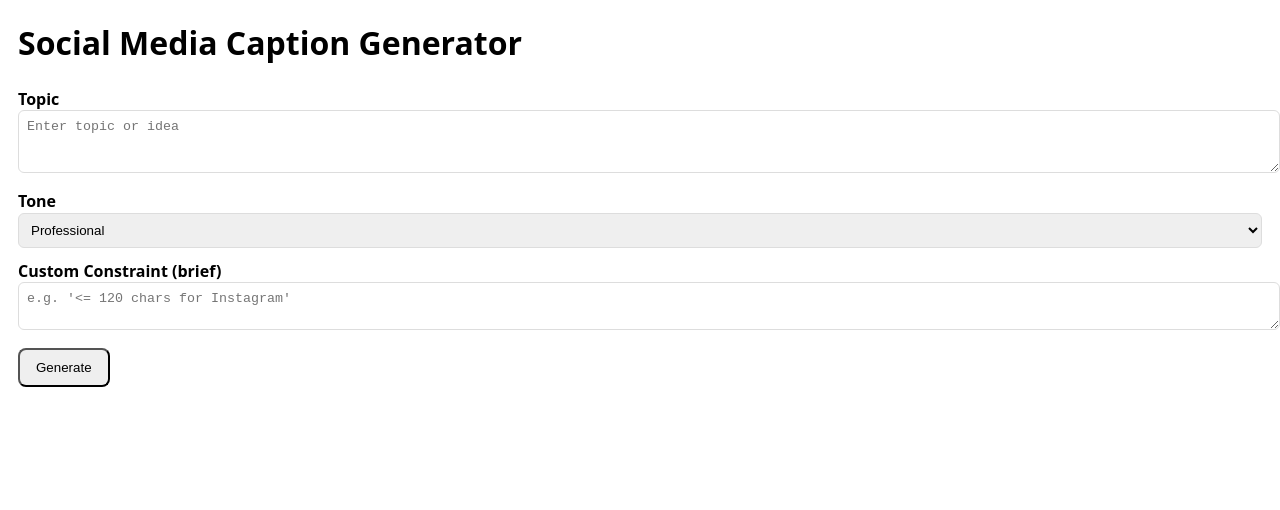
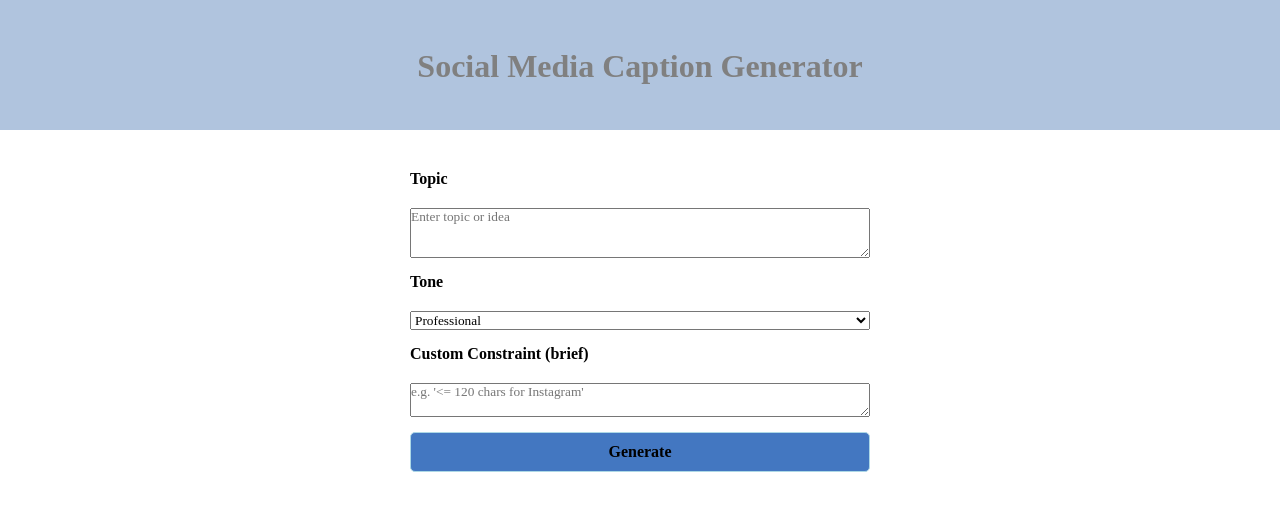
Before and after one commit to MfobesTechJournal/Caption_Craft, a plain HTML site: page index.html in a window 1280 px wide. Drawn offline with Linux system fonts and the light colour scheme.

Commit message:
Add updated style.css, 18:24 on 16/10/2025

```diff
--- a/style.css
+++ b/style.css
@@ -1,6 +1,56 @@
-/* Minimal base styling */
-body { font-family: system-ui, -apple-system, "Segoe UI", Roboto, "Helvetica Neue", Arial; margin:18px; line-height:1.4; }
-label{display:block;margin-top:12px;font-weight:600}
-textarea, select{width:100%;padding:8px;border-radius:6px;border:1px solid #ddd}
-button{margin-top:12px;padding:10px 16px;border-radius:8px;cursor:pointer}
-.card{border:1px solid #e6e6e6;padding:12px;margin-top:12px;border-radius:8px;background:#fafafa}
+* {
+  margin: 0;
+  padding: 0;
+  box-sizing: border-box;
+  font-family: Lora;
+}
+main {
+  display: grid;
+  gap: 15px;
+  max-width: 500px;
+  margin: 20px auto;
+  padding: 20px;
+  font-weight: bold;
+}
+header {
+  color: grey;
+  background-color: lightsteelblue;
+  text-align: center;
+  height: 130px;
+  display: flexbox;
+  padding: 3rem;
+  font-weight: 500;
+}
+h1 {
+  text-align: center;
+  height: 75px;
+}
+label {
+  padding-bottom: 5px;
+}
+footer {
+  background-color: lightsteelblue;
+  height: 50px;
+  padding: 2rem;
+  text-align: center;
+}
+button {
+  width: 100%;
+  padding: 10px;
+  font-size: 1rem;
+  border-radius: 5px;
+  border: 1px solid lightblue;
+}
+#generateBtn {
+  display: inline-block;
+  cursor: pointer;
+  background-color: rgb(67, 119, 193);
+  font-weight: bold;
+}
+.outputArea {
+  display: grid;
+  padding: 10px;
+  border: 1px solid lightgray;
+  min-height: 50px;
+  margin-top: 10px;
+}
```
